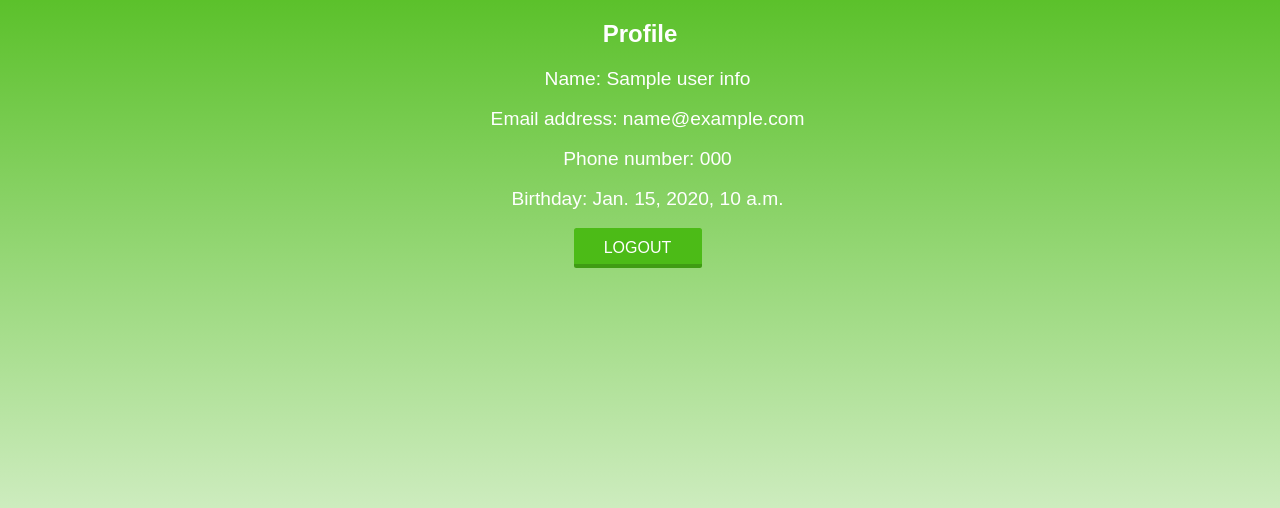
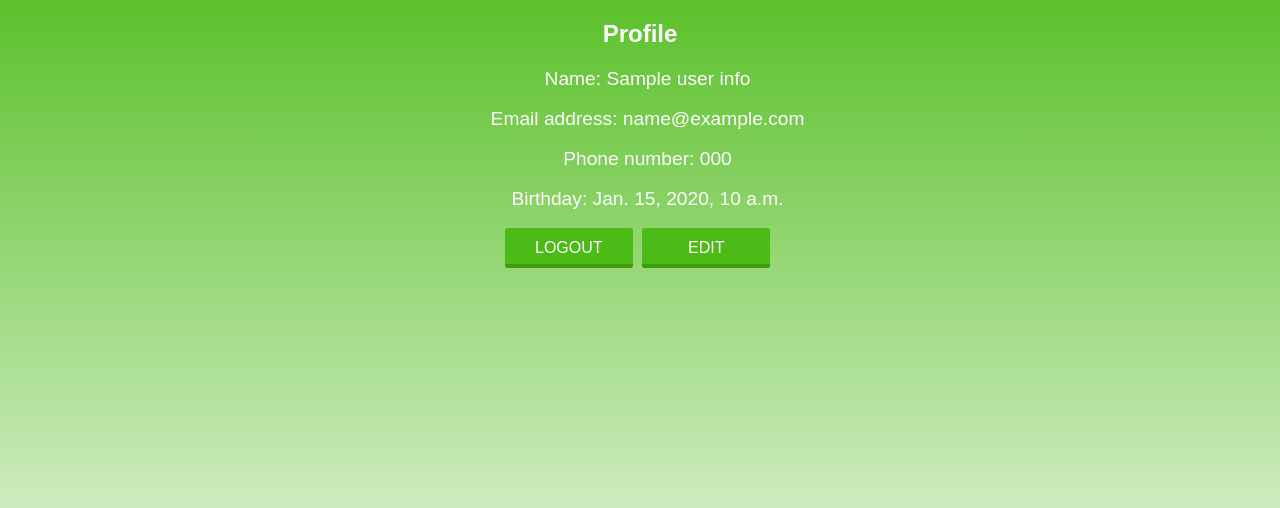
Before and after one commit to jreese28/Lifeline, a Django app: template LifelineApp/mysite/templates/profile.html in a window 1280 px wide. Shown: the part 69-577 px from the top of the page. Run offline with Django 4.2, Linux system fonts and the light colour scheme; the template is opened without the code that fills it: most values are stand-ins (such as "Sample title", 1, 10 or a date in 2020); some libraries are stand-ins or nearby versions.

Commit message:
Update profile.html

```diff
--- a/LifelineApp/mysite/templates/profile.html
+++ b/LifelineApp/mysite/templates/profile.html
@@ -26,7 +26,16 @@
 <h2>Profile</h2>
 <form style="text-align:center" action="/register/" method="post">
     {% csrf_token %}
-{% if user_info.name %}
+
+
+{% if edit == 1%}
+<h3>All fields must be completed.</h3>
+<br>
+<br>
+{% endif %}
+
+
+{% if user_info.name and edit != 1 %}
 <label for="fullname">Name: {{ user_info.name }} </label>
 {% else %}
 <label for="fullname">Name: </label>
@@ -44,7 +53,7 @@
 <br>
 <br>
 
-{% if user_info.phone %}
+{% if user_info.phone and edit != 1%}
 <label for="phone">Phone number: {{ user_info.phone }} </label>
 {% else %}
 <label for="phone">Phone number: </label>
@@ -53,7 +62,7 @@
 <br>
 <br>
 
-{% if user_info.birthday %}
+{% if user_info.birthday and edit != 1%}
 <label for="birthday">Birthday: {{ user_info.birthday }}</label>
 {% else %}
 <label for="birthday">Birthday: </label>
@@ -67,13 +76,14 @@
     <button type="submit">Logout</button>
 </form-->
 
-{% if user_info.birthday == null and user_info.name == null and user_info.email == null %}
+{% if edit == 1 or user_info.birthday == null and user_info.name == null and user_info.email == null %}
 <button style="text-align:center" type="submit" href="/home" class="profile-buttons">Submit</button>
 {% else %}
 <!--a type = "button" href="/" class="profile-buttons">Logout</a-->
 </form>
 <div style="text-align:center">
 <a type="button" href="/logOut"  class="profile-buttons">Logout</a>
+<a type="button" href="/edit"  class="profile-buttons">Edit</a>
 </div>
 {% endif %}
 </body>
```
